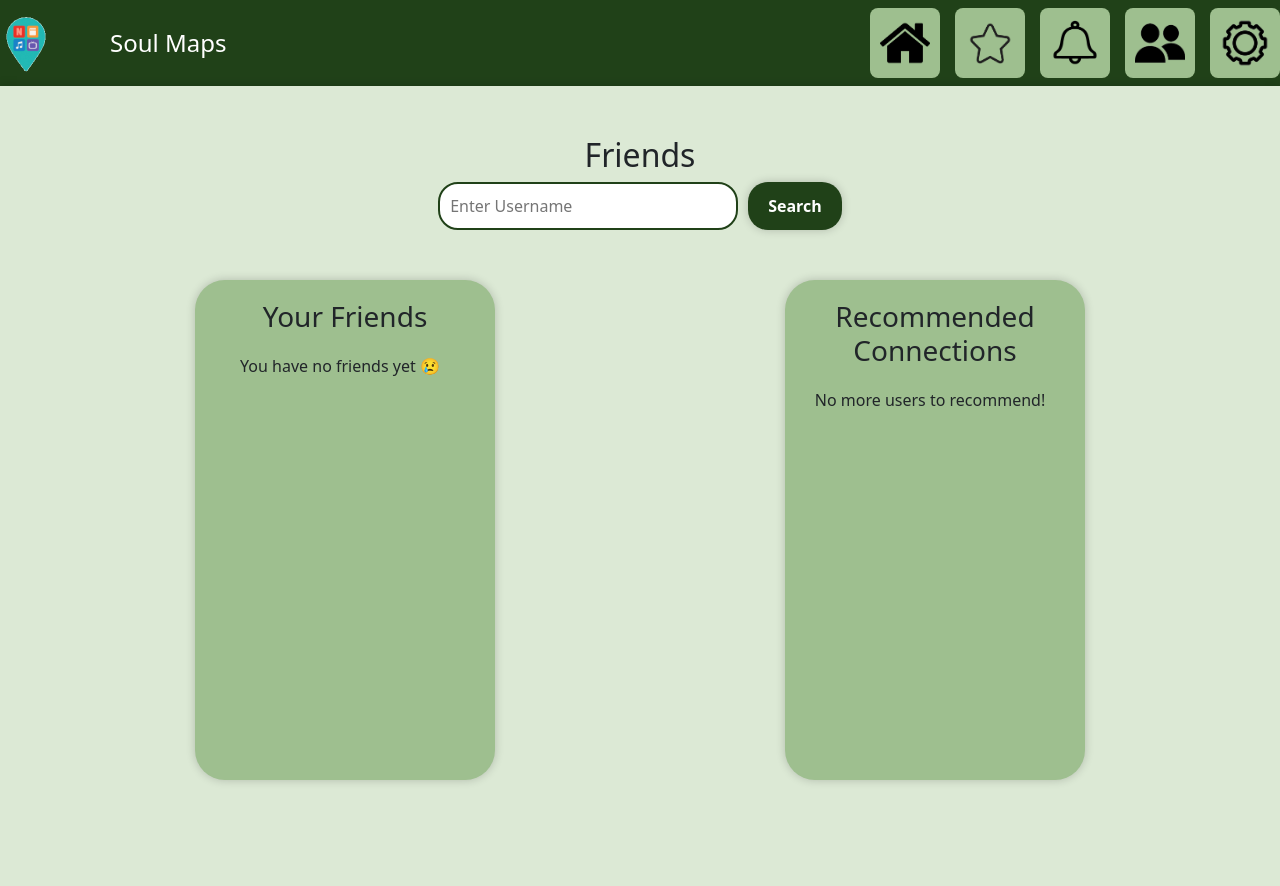
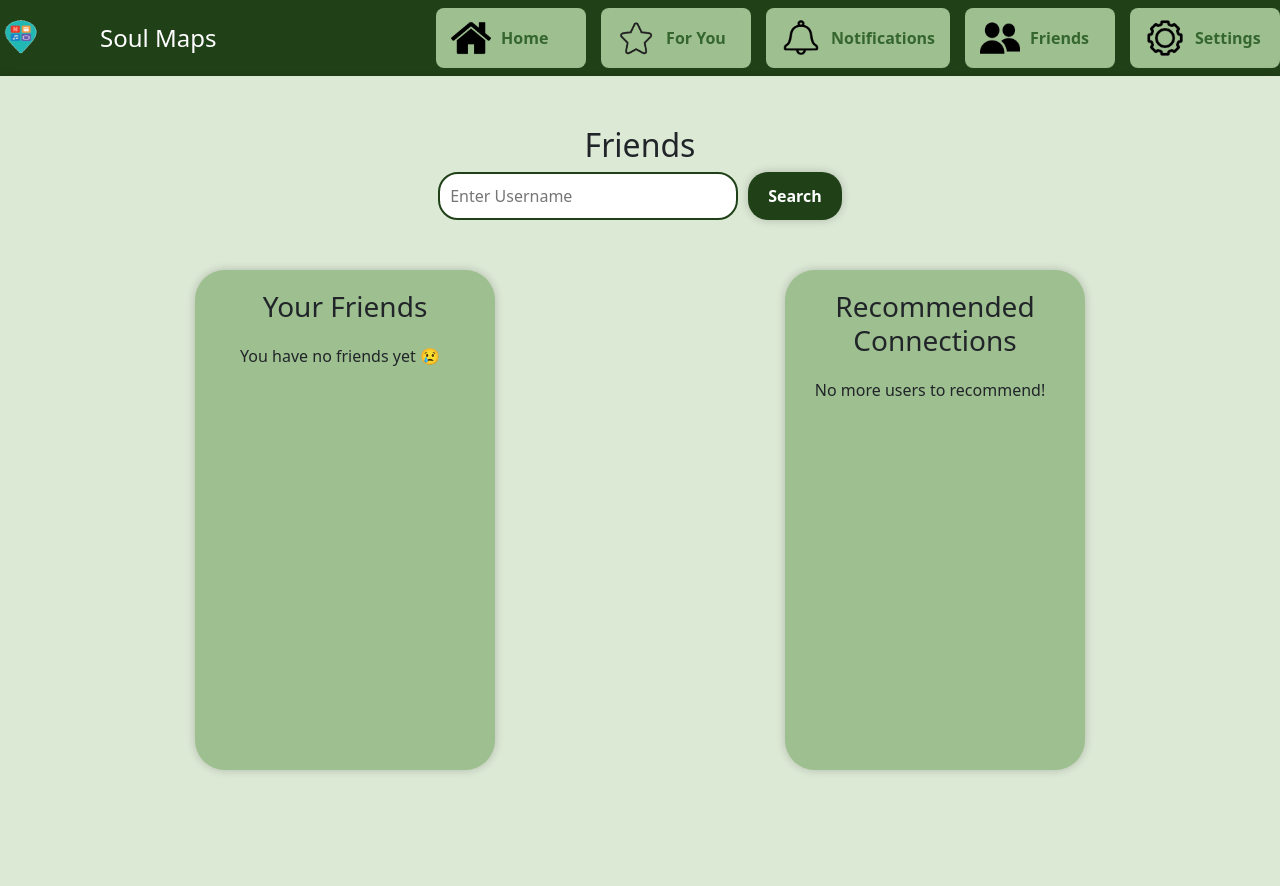
Before and after one commit to fudgeg/Group69-AgileWebProject, a Flask app: page /friends in a window 1280 px wide. After the commit the page ends 773 px from the top, so only its background shows below. Run offline with Flask 3, Linux system fonts and the light colour scheme; the visitor is signed in with stand-in values (Sample User, id 1); data comes from the database, SQL or seed files in the repository; data that the repository does not hold is empty.

Commit message:
added label to navbar icons for more clarity

```diff
--- a/app/static/css/styles.css
+++ b/app/static/css/styles.css
@@ -226,29 +226,48 @@ left: 20px;
   padding: 10px 20px;
   color: white;
 }
+
 .navbar-left {
-  display:flex ;
+  display: flex;
   align-items: center;
   gap: 60px;
 }
 
-.navbar-icon{
-  width: 50px;
-  height: auto;
+.navbar-icon {
+  width: 40px;
+  height: 40px;
+  cursor: pointer;
+  margin-bottom: 5px;
 }
 
 .navbar .logo {
   font-size: 24px;
 }
 
-.nav-icon-button{
+.nav-icon-button {
   background-color: #9ebf8f;
-  padding: 10px;
+  padding: 10px 15px;
   border-radius: 8px;
   display: flex;
-  justify-content: center;
   align-items: center;
-  position: relative;
+  gap: 10px;
+  transition: background-color 0.3s, color 0.3s;
+  min-width: 150px;
+}
+
+.nav-icon-button:hover {
+  background-color: #7aa96c;
+  cursor: pointer;}
+
+.nav-label {
+  font-size: 16px;
+  color: #356630;
+  font-weight: bold;
+}
+
+.nav-link {
+  text-decoration: none;
+  color: white;
 }
 
 .nav-icons {
@@ -257,10 +276,8 @@ left: 20px;
 }
 
 .nav-icon {
-  width: 50px;
-  height: 50px;
-  cursor: pointer;
-  background-color: #9ebf8f;
+  width: 40px;
+  height: 40px;
 }
 
 /* ====================== HOME PAGE ====================== */
--- a/app/templates/navbar.html
+++ b/app/templates/navbar.html
@@ -9,25 +9,27 @@
   </div>
 
   <div class="nav-icons">
-    <a href="{{ url_for('main.home') }}">
+    <a href="{{ url_for('main.home') }}" class="nav-link">
       <div class="nav-icon-button">
         <img
           src="{{ url_for('static', filename='media/homeIcon.png') }}"
           alt="Home"
           class="nav-icon"
         />
+        <span class="nav-label">Home</span>
       </div>
     </a>
-    <a href="{{ url_for('main.for_you') }}">
+    <a href="{{ url_for('main.for_you') }}" class="nav-link">
       <div class="nav-icon-button">
         <img
           src="{{ url_for('static', filename='media/forYouIcon.png') }}"
           alt="For You"
           class="nav-icon"
         />
+        <span class="nav-label">For You</span>
       </div>
     </a>
-    <a href="{{ url_for('main.notifications') }}">
+    <a href="{{ url_for('main.notifications') }}" class="nav-link">
       <div class="nav-icon-button">
         <img
           src="{{ url_for('static', filename='media/bell.png') }}"
@@ -37,26 +39,27 @@
         {% if unread_notifications > 0 %}
         <span class="notification-badge">{{ unread_notifications }}</span>
         {% endif %}
+        <span class="nav-label">Notifications</span>
       </div>
     </a>
-
-    <a href="{{ url_for('main.friends') }}">
+    <a href="{{ url_for('main.friends') }}" class="nav-link">
       <div class="nav-icon-button">
         <img
           src="{{ url_for('static', filename='media/friendsIcon.png') }}"
           alt="Friends"
           class="nav-icon"
         />
+        <span class="nav-label">Friends</span>
       </div>
     </a>
-
-    <a href="{{ url_for('main.settings') }}">
+    <a href="{{ url_for('main.settings') }}" class="nav-link">
       <div class="nav-icon-button">
         <img
           src="{{ url_for('static', filename='media/settingsIcon.png') }}"
           alt="Settings"
           class="nav-icon"
         />
+        <span class="nav-label">Settings</span>
       </div>
     </a>
   </div>
```
